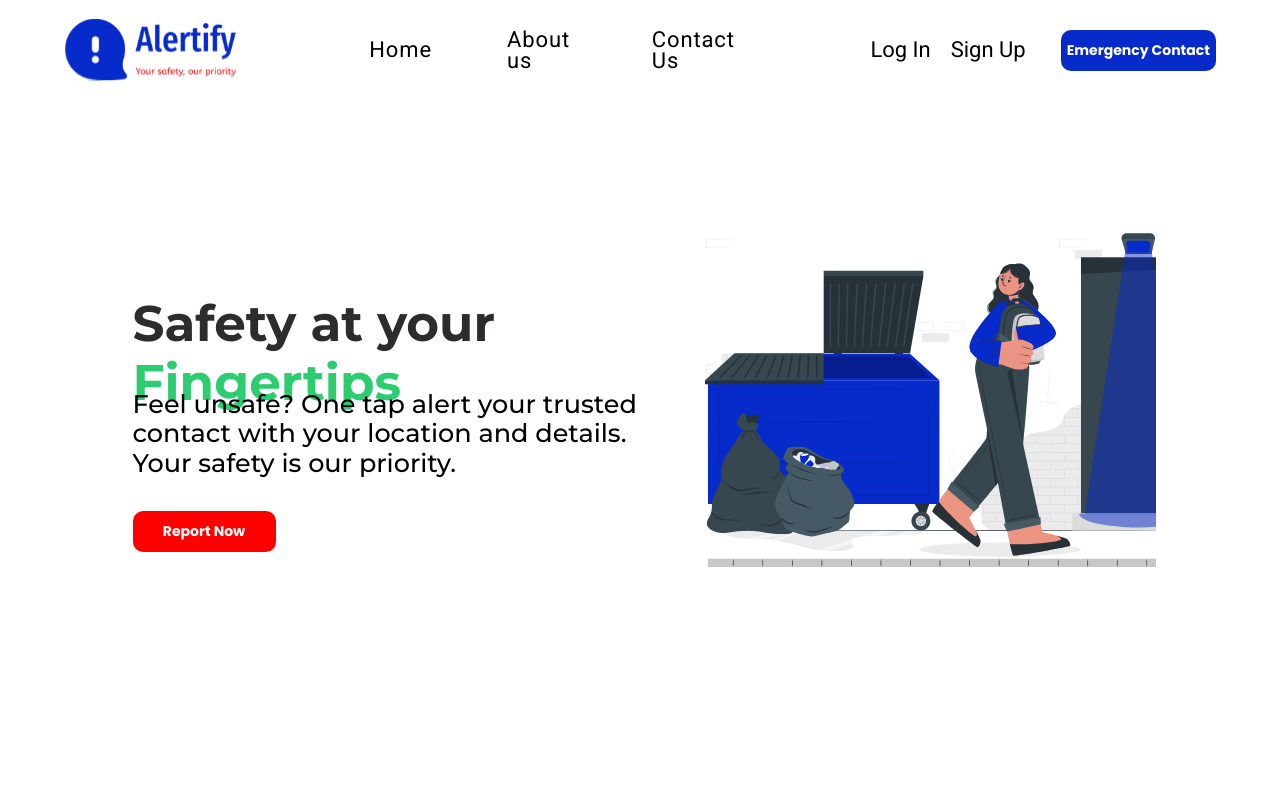
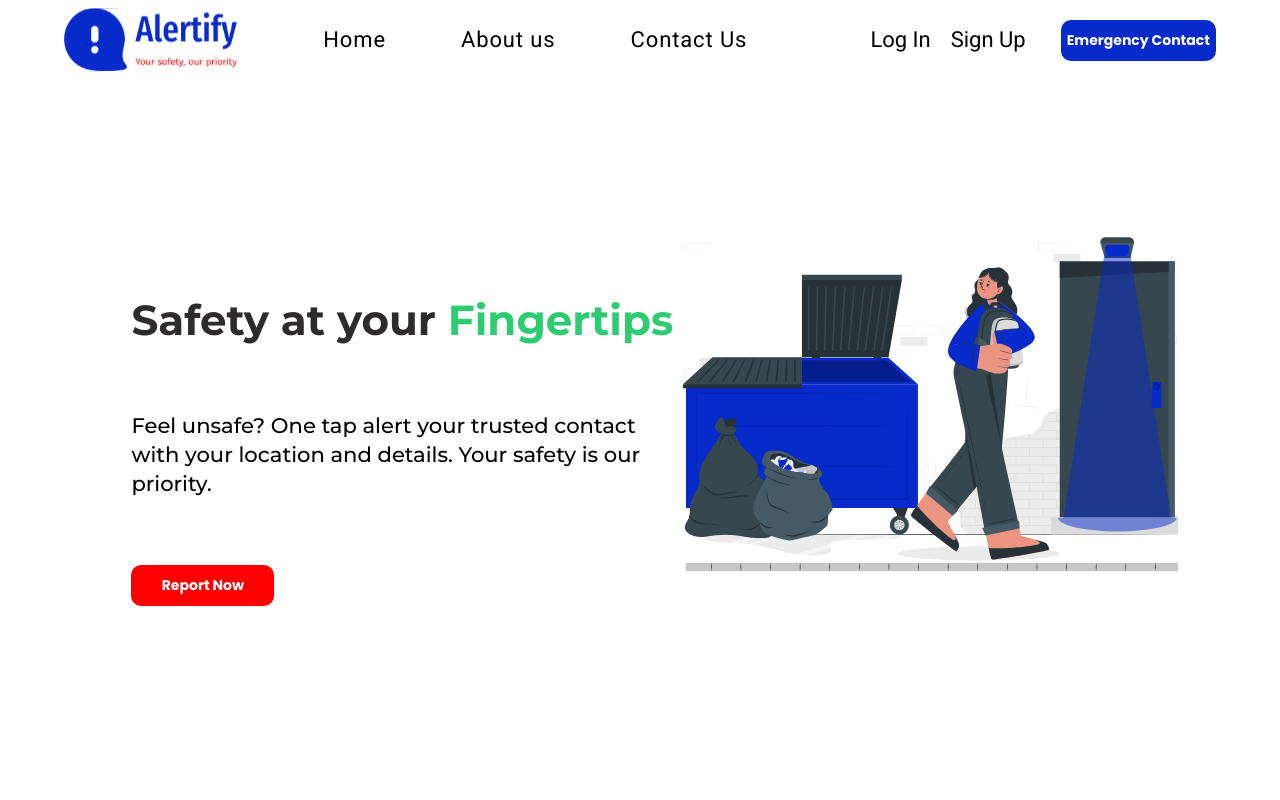
Before and after one commit to Igbenmartha/Alertify, a React (Vite) app: page / in a window 1280 px wide. Shown: the top 800 px of the page. Built offline with nearby package versions, Linux system fonts and the light colour scheme.

Commit message:
I change my header css,hero css,and footer css

```diff
--- a/src/Components/Footer/FooterStyle.css
+++ b/src/Components/Footer/FooterStyle.css
@@ -8,21 +8,26 @@
 }
 
 .Footer-section1 {
-    width: 28%;
+    width: 26%;
     height: 100%;
+
     display: flex;
     align-items: center;
     /* justify-content: center; */
     flex-direction: column;
     gap: 33px;
+
 }
 
 .Fotter-logo {
-    width: 300px;
+    width: 80%;
     height: 187.8px;
     margin-top: 33px;
     gap: 0px;
     opacity: 0px;
+align-self: flex-end;
+
+
     /* border: 1px solid black; */
 
 
@@ -35,14 +40,15 @@
 }
 
 .footer-contact-text {
-    width: 231px;
+    width: 70%;
     height: 53px;
     margin-left: 80px;
+
     font-family: Montserrat;
     font-size: 20px;
     font-weight: 500;
     line-height: 24.38px;
-    text-align: left;
+    /* text-align: left; */
     color: white;
 
 
@@ -78,6 +84,7 @@
     height: 100%;
     display: flex;
     align-items: center;
+
 }
 
 .Footer-section2-inner {
@@ -89,10 +96,11 @@
 }
 
 .Footer-section-2A {
-    width: 213px;
+    width: 33%;
     height: 261px;
     display: flex;
     flex-direction: column;
+
     gap: 50px;
 }
 
@@ -106,6 +114,7 @@
     text-align: center;
     color: white;
 
+
 }
 
 .Footer-section2-aboutusHolder {
@@ -116,6 +125,7 @@
     align-items: center;
     justify-content: center;
     gap: 30px;
+
 
 
 
@@ -131,11 +141,13 @@
 }
 
 .Footer-section-2b {
-    width: 320px;
+    width: 47%;
     height: 211px;
     display: flex;
     flex-direction: column;
     gap: 40px;
+
+
 }
 
 .Fotter-section2-ContactHolder {
@@ -173,11 +185,12 @@
 }
 
 .Footer-section-2c {
-    width: 180px;
+    width: 20%;
     height: 110px;
     display: flex;
     flex-direction: column;
     gap: 40px;
+
     align-items: center;
     justify-content: center;
 }
@@ -217,3 +230,9 @@
     background: #072ACB;
 
 }
+@media screen and (max-width:1300px){
+    .Fotter-section2-ContactHolder {
+        font-size: 19px;
+    }
+
+}
--- a/src/Components/Header/HeaderStyle.css
+++ b/src/Components/Header/HeaderStyle.css
@@ -1,22 +1,23 @@
 .Header{
     width: 100%;
 
-    height: 100px;
+    height: 10vh;
     background:white;
     display: flex;
     justify-content: center;
     align-items: center;
+    /* background-color:red; */
     /* position: fixed;
     z-index: 1; */
 }
 .Header-inner{
     width: 90%;
-    height: 62.6px;
+    height: 80%;
     display: flex;
     align-items: center;
     justify-content: space-between;
     /* gap:170px; */
-    /* border: solid red; */
+    /* border: solid blue; */
 
 }
 .logo{
@@ -34,10 +35,11 @@ height: 100%;
 
 }
 .Header-nav{
-    width: 32%;
-    height: 41px;
+    width: 40%;
+    height: 100%;
     display: flex;
     align-items: center;
+    /* justify-content: center; */
     gap:75px;
 
 
@@ -57,11 +59,12 @@ text-align: left;
 }
 .Auth{
     width: 30%;
-height: 41px;
+height:100%;
 gap: 35px;
 opacity: 0px;
 display: flex;
 justify-content: space-between;
+align-items: center;
 
 }
 .AuthInner{
--- a/src/Components/Hero/HeroStyle.css
+++ b/src/Components/Hero/HeroStyle.css
@@ -1,6 +1,6 @@
 .hero{
     width: 100%;
-    height: 700px;
+    height: 90vh;
     /* background: blue; */
     display: flex;
     justify-content: center;
@@ -8,7 +8,7 @@
 }
 .HeroHolder{
     width: 84%;
-    height: 600px;
+    height: 90%;
     background:white;
     background-repeat: no-repeat;
     background-size: cover;
@@ -39,13 +39,13 @@
 }
 .HeroinnerText-left-Holder{
     width: 100%;
-height: 59px;
+height: 25%;
 top: 278px;
 left: 160px;
 gap: 0px;
 opacity: 0px;
 font-family: Montserrat;
-font-size: 50px;
+font-size: 52px;
 font-weight: 700;
 line-height: 58.51px;
 text-align: left;
@@ -61,13 +61,14 @@ color: #2D2B2B;
 }
 .HeroinnerPara-left-Holder{
     width: 93%;
-height: 87px;
+height: 35%;
 top: 365px;
 left: 160px;
+
 gap: 0px;
 opacity: 0px;
 font-family: Montserrat;
-font-size: 25.5px;
+font-size: 26.1px;
 font-weight: 500;
 line-height: 29.26px;
 text-align: left;
@@ -113,3 +114,19 @@ gap: 0px;
 opacity: 0px;
 
 }
+@media screen and (max-width:1300px){
+    .HeroinnerText-left-Holder{
+        font-size: 42px;
+    }
+
+    .HeroleftHolder{
+        width: 54%;
+
+    }
+    .HeroinnerPara-left-Holder{
+        font-size: 21.1px;
+    }
+    .Heroinner-right-Holder{
+        width: 46%;
+    }
+}
```
